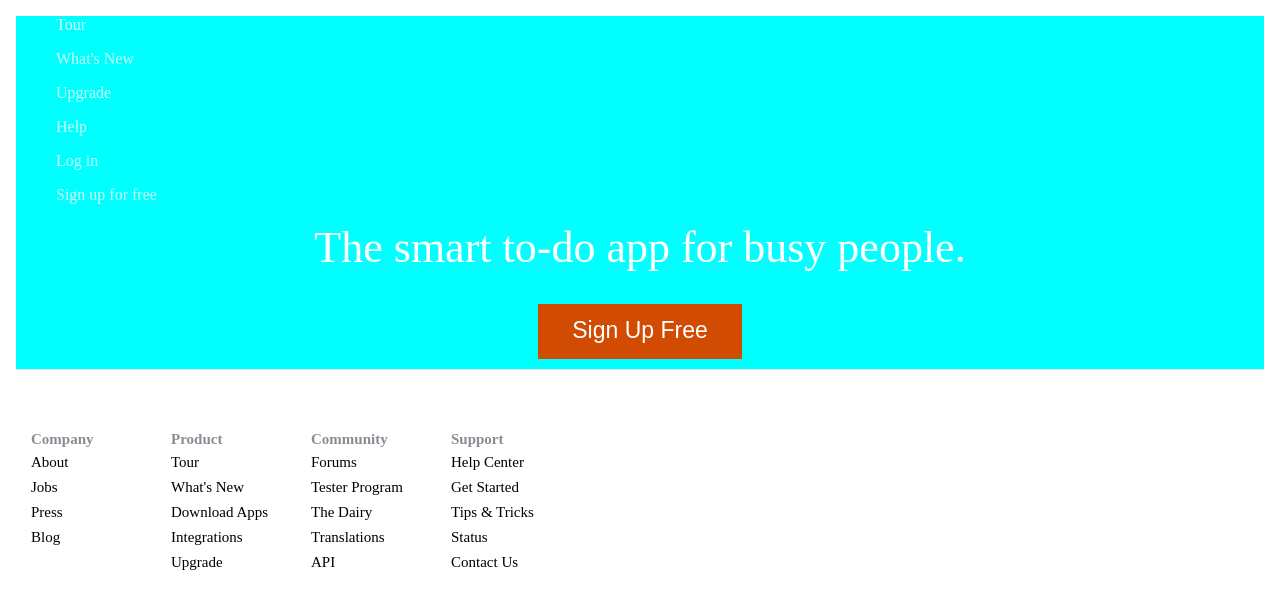
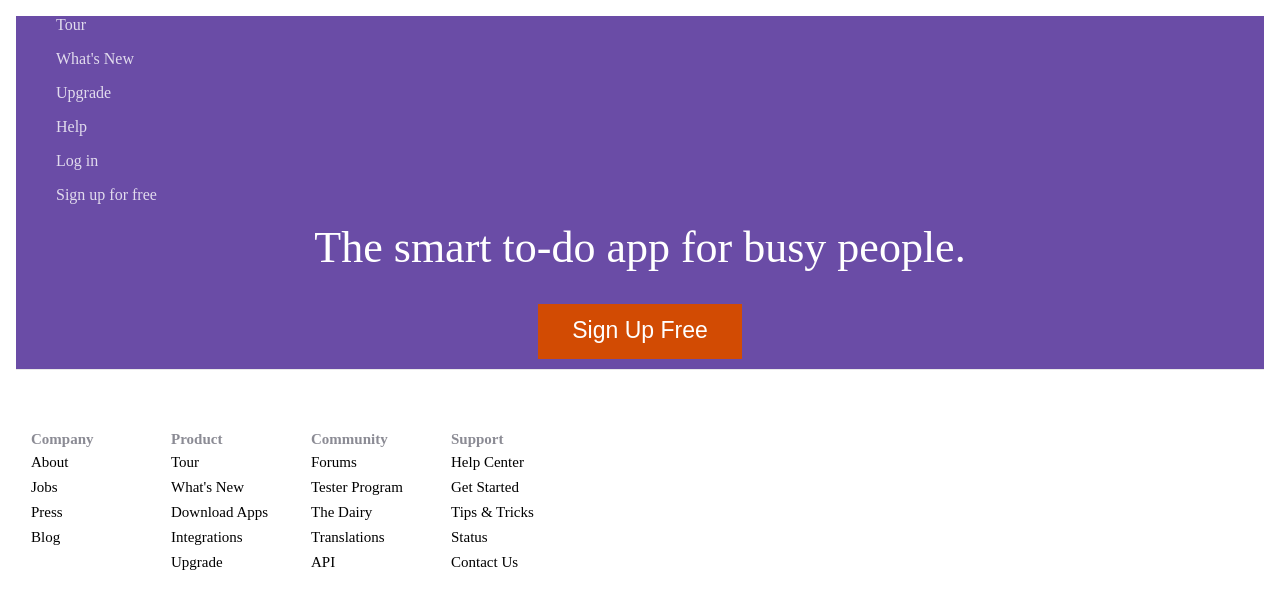
Before and after one commit to Mathew29/Rebuild-Remember-To-Milk-Website, an Angular app: page / in a window 1280 px wide. Shown: the top 608 px of the page. Built offline with nearby package versions, Linux system fonts and the light colour scheme.

Commit message:
change background color

```diff
--- a/src/app/app.component.css
+++ b/src/app/app.component.css
@@ -1,4 +1,4 @@
 * {
-    background-color: aqua;
+    background-color: #6a4ca6;
     box-sizing: border-box;
 }
```
